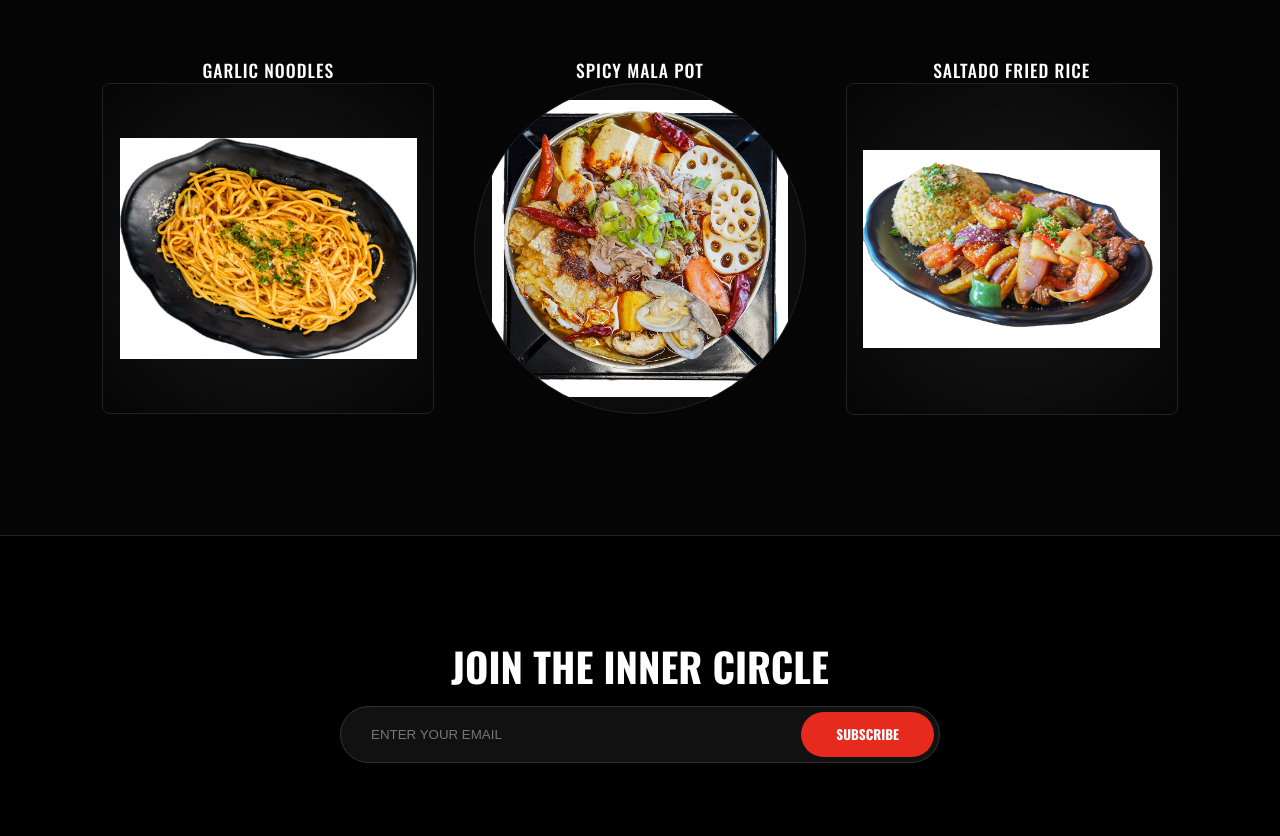
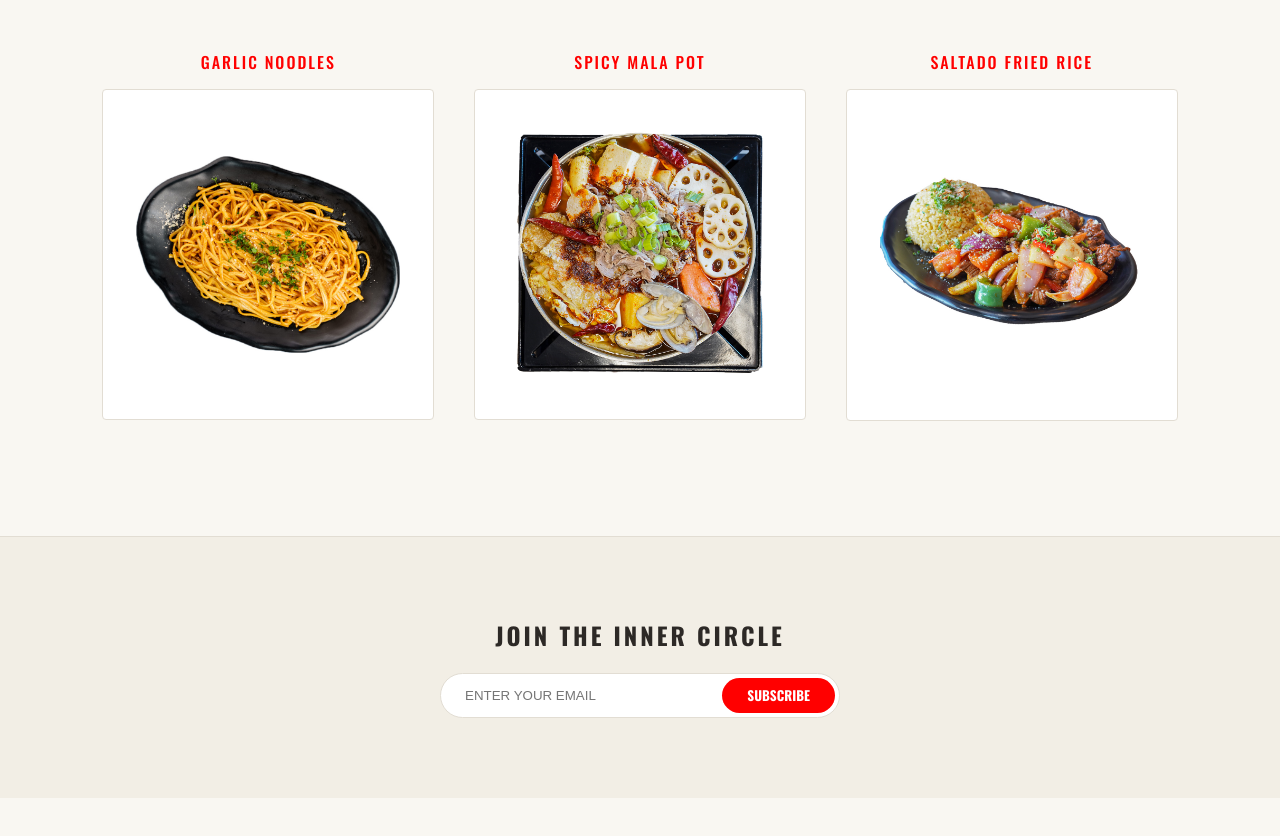
Before and after one commit to 27ctran13-cloud/business, a plain HTML site: page index.html in a window 1280 px wide. Shown: the part 694-1530 px from the top of the page. After the commit the page ends 1492 px from the top, so only its background shows below. Drawn offline with nearby package versions, Linux system fonts and the light colour scheme.

Commit message:
style.css

```diff
--- a/style.css
+++ b/style.css
@@ -1,124 +1,169 @@
 @import url('https://fonts.googleapis.com/css2?family=Montserrat:wght@300;400;700&family=Oswald:wght@300;500;700&display=swap');
 
 :root {
-    --primary-red: #e62b1e;
-    --deep-black: #050505;
-    --soft-grey: #121212;
-    --text-main: #ffffff;
+    --bright-red: #ff0000;
+    --bg-cream: #f9f7f2;      /* Warm Almond Cream */
+    --text-espresso: #2d2926; /* Deep Brown-Black */
+    --border-tan: #e2ddd3;
+    --white: #ffffff;
 }
 
 * { box-sizing: border-box; margin: 0; padding: 0; }
 
 body {
-    background-color: var(--deep-black);
+    background-color: var(--bg-cream);
     font-family: 'Montserrat', sans-serif;
-    color: var(--text-main);
-    padding-top: 100px;
+    color: var(--text-espresso);
+    padding-top: 80px;
 }
 
-/* --- NAVIGATION --- */
+/* NAVIGATION */
 nav {
     display: flex;
     justify-content: flex-end;
-    padding: 25px 5%;
-    background: rgba(0, 0, 0, 0.95);
+    padding: 20px 8%;
+    background: rgba(249, 247, 242, 0.95);
     backdrop-filter: blur(10px);
     position: fixed;
     width: 100%;
     top: 0;
     z-index: 1000;
-    border-bottom: 1px solid rgba(255,255,255,0.1);
+    border-bottom: 1px solid var(--border-tan);
 }
 
 nav a {
     text-decoration: none;
     font-family: 'Oswald', sans-serif;
-    color: white;
+    color: var(--text-espresso);
     margin-left: 30px;
     text-transform: uppercase;
-    font-size: 0.9rem;
+    font-size: 0.8rem;
     letter-spacing: 2px;
+    transition: 0.3s;
+}
+
+nav a:hover { color: var(--bright-red); }
+
+/* HEADERS */
+header {
+    text-align: center;
+    padding: 60px 0 30px 0;
 }
 
 h1 {
     font-family: 'Oswald', sans-serif;
-    text-align: center;
-    font-size: clamp(2.5rem, 6vw, 4rem);
-    margin: 60px 0;
+    font-size: clamp(2.5rem, 6vw, 4.5rem);
+    letter-spacing: 10px;
     text-transform: uppercase;
-    letter-spacing: 5px;
 }
 
-/* --- GRID SYSTEM --- */
+.subtitle {
+    font-family: 'Oswald', sans-serif;
+    color: var(--bright-red);
+    letter-spacing: 4px;
+    font-size: 0.9rem;
+    text-transform: uppercase;
+}
+
+/* THE PERFECT GRID */
 .master-grid {
     display: grid;
-    grid-template-columns: repeat(auto-fit, minmax(280px, 1fr));
+    grid-template-columns: repeat(auto-fit, minmax(260px, 1fr));
     gap: 40px;
-    padding: 0 8% 100px 8%;
-    max-width: 1600px;
+    padding: 20px 8% 100px 8%;
+    max-width: 1400px;
     margin: 0 auto;
 }
 
-.item-card { text-align: center; }
+.item-card {
+    text-align: center;
+    display: flex;
+    flex-direction: column;
+}
+
+/* CAPTION AT TOP */
+.label {
+    font-family: 'Oswald', sans-serif;
+    font-size: 1rem;
+    color: var(--bright-red);
+    text-transform: uppercase;
+    letter-spacing: 2px;
+    margin-bottom: 15px;
+    order: -1;
+}
 
 .image-wrap {
     width: 100%;
     aspect-ratio: 1 / 1;
-    background: radial-gradient(circle, #1a1a1a 0%, #050505 100%);
-    border: 1px solid #222;
-    border-radius: 8px;
-    overflow: hidden;
+    background: var(--white);
+    border: 1px solid var(--border-tan);
+    border-radius: 4px;
     display: flex;
     align-items: center;
     justify-content: center;
-    margin-bottom: 20px;
+    overflow: hidden;
+    margin-bottom: 15px;
     transition: 0.4s ease;
 }
 
-.circle-wrap { border-radius: 50% !important; }
+.item-card:hover .image-wrap {
+    border-color: var(--bright-red);
+    transform: translateY(-5px);
+    box-shadow: 0 10px 20px rgba(0,0,0,0.05);
+}
 
 .image-wrap img {
-    width: 90%;
-    height: 90%;
+    width: 80%;
+    height: 80%;
     object-fit: contain;
-    transition: 0.5s ease;
 }
 
-.item-card:hover .image-wrap {
-    border-color: var(--primary-red);
-    transform: translateY(-10px);
-    box-shadow: 0 15px 35px rgba(230, 43, 30, 0.3);
-}
-
-.item-card:hover img { transform: scale(1.08); }
-
-.label {
-    font-family: 'Oswald', sans-serif;
-    font-size: 1.1rem;
-    letter-spacing: 1px;
-    text-transform: uppercase;
-}
-
-/* --- FOOTER PILL --- */
+/* FOOTER */
 footer {
-    background: #000;
-    padding: 100px 20px;
-    border-top: 1px solid #222;
+    padding: 80px 20px;
+    background-color: #f2eee5;
+    border-top: 1px solid var(--border-tan);
     text-align: center;
 }
 
-.footer-inner { max-width: 600px; margin: 0 auto; }
-
-.footer-inner h2 { font-family: 'Oswald', sans-serif; font-size: 2.5rem; margin-bottom: 10px; }
+footer h2 {
+    font-family: 'Oswald', sans-serif;
+    font-size: 1.5rem;
+    letter-spacing: 3px;
+    margin-bottom: 20px;
+}
 
 .contact-pill {
     display: flex;
-    background: #111;
-    border: 1px solid #333;
+    max-width: 400px;
+    margin: 0 auto;
+    background: var(--white);
+    border: 1px solid var(--border-tan);
     border-radius: 50px;
-    padding: 5px;
+    padding: 4px;
 }
 
-.contact-pill input { flex: 1; background: transparent; border: none; padding: 15px 25px; color: white; outline: none; }
+.contact-pill input {
+    flex: 1;
+    background: transparent;
+    border: none;
+    padding: 10px 20px;
+    color: var(--text-espresso);
+    outline: none;
+}
 
-.contact-pill button { background: var(--primary-red); color: white; border: none; padding: 0 35px; border-radius: 50px; font-family: 'Oswald', sans-serif; font-weight: 700; cursor: pointer; }
+.contact-pill button {
+    background: var(--bright-red);
+    color: white;
+    border: none;
+    padding: 0 25px;
+    border-radius: 50px;
+    font-family: 'Oswald', sans-serif;
+    font-weight: 700;
+    cursor: pointer;
+    transition: 0.3s;
+}
+
+.contact-pill button:hover {
+    background: var(--text-espresso);
+}
```
